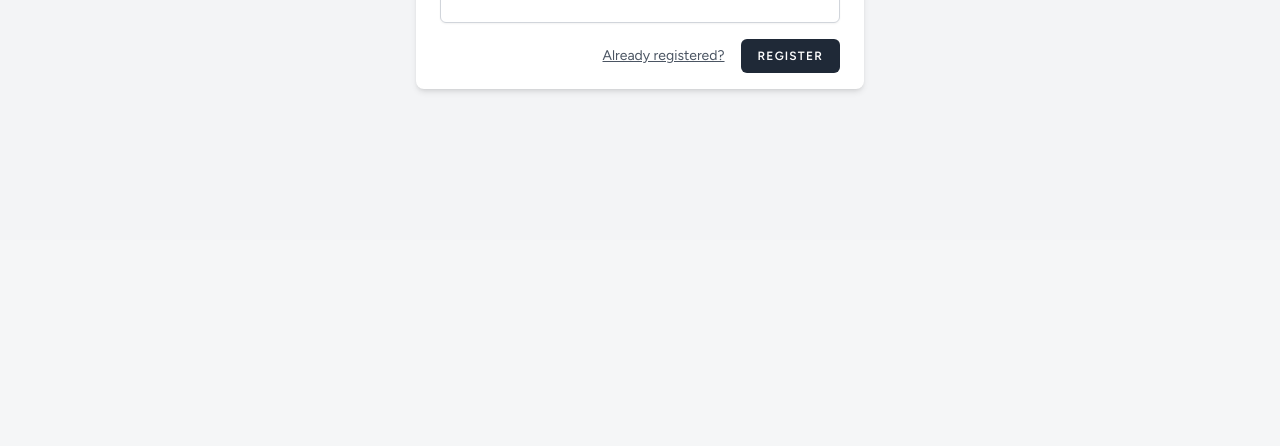
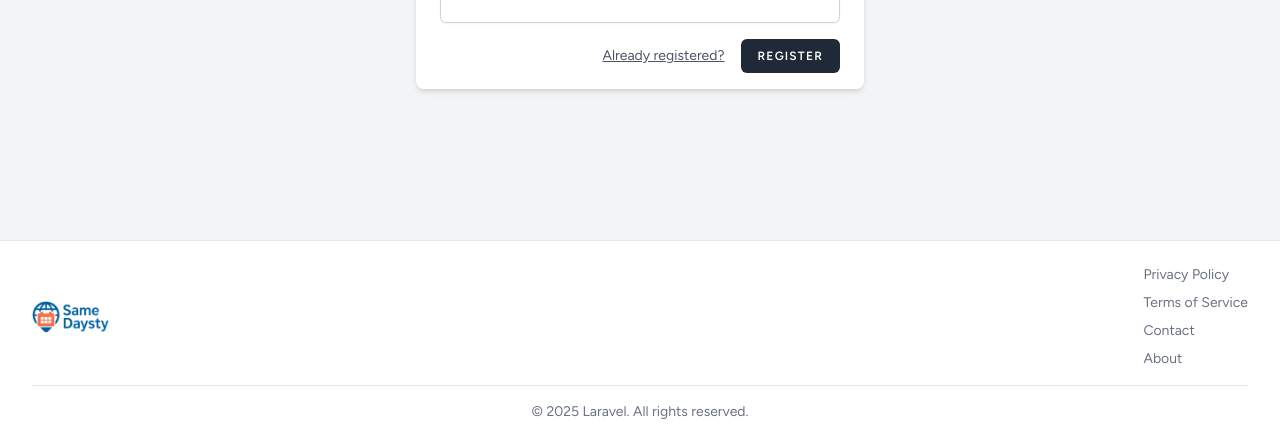
Before and after one commit to kredo-school/35th_samedaysty, a Laravel app: page /register in a window 1280 px wide. Shown: the part 625-1071 px from the top of the page. Before the commit the page ends 718 px from the top, so only its background shows below. Run offline with Laravel 12, Linux system fonts and the light colour scheme; style sheets or scripts are compiled from the project's sources.

Commit message:
add footer to layout.

```diff
--- /dev/null
+++ b/resources/views/components/footer.blade.php
@@ -0,0 +1,35 @@
+<footer class="bg-white dark:bg-gray-800 border-t border-gray-200 dark:border-gray-700">
+    <div class="max-w-7xl mx-auto px-4 sm:px-6 lg:px-8 py-6">
+        <div class="flex justify-between items-center">
+            <!-- Logo on the left -->
+            <div class="flex items-center">
+                <a href="{{ route('dashboard') }}" class="flex items-center">
+                    <x-application-logo class="h-8 w-auto" />
+                </a>
+            </div>
+
+            <!-- Links on the right -->
+            <div class="flex flex-col space-y-2">
+                <a href="#" class="text-gray-500 dark:text-gray-400 hover:text-gray-700 dark:hover:text-gray-300 text-sm">
+                    {{ __('Privacy Policy') }}
+                </a>
+                <a href="#" class="text-gray-500 dark:text-gray-400 hover:text-gray-700 dark:hover:text-gray-300 text-sm">
+                    {{ __('Terms of Service') }}
+                </a>
+                <a href="#" class="text-gray-500 dark:text-gray-400 hover:text-gray-700 dark:hover:text-gray-300 text-sm">
+                    {{ __('Contact') }}
+                </a>
+                <a href="#" class="text-gray-500 dark:text-gray-400 hover:text-gray-700 dark:hover:text-gray-300 text-sm">
+                    {{ __('About') }}
+                </a>
+            </div>
+        </div>
+
+        <!-- Copyright -->
+        <div class="mt-4 pt-4 border-t border-gray-200 dark:border-gray-700">
+            <div class="text-center text-gray-500 dark:text-gray-400 text-sm">
+                © {{ date('Y') }} {{ config('app.name', 'Laravel') }}. {{ __('All rights reserved.') }}
+            </div>
+        </div>
+    </div>
+</footer>
--- a/resources/views/layouts/app.blade.php
+++ b/resources/views/layouts/app.blade.php
@@ -31,6 +31,9 @@
             <main>
                 {{ $slot }}
             </main>
+
+            <!-- Footer -->
+            <x-footer />
         </div>
     </body>
 </html>
--- a/resources/views/layouts/guest.blade.php
+++ b/resources/views/layouts/guest.blade.php
@@ -29,5 +29,8 @@
                 {{ $slot }}
             </div>
         </div>
+
+        <!-- Footer -->
+        <x-footer />
     </body>
 </html>
```
